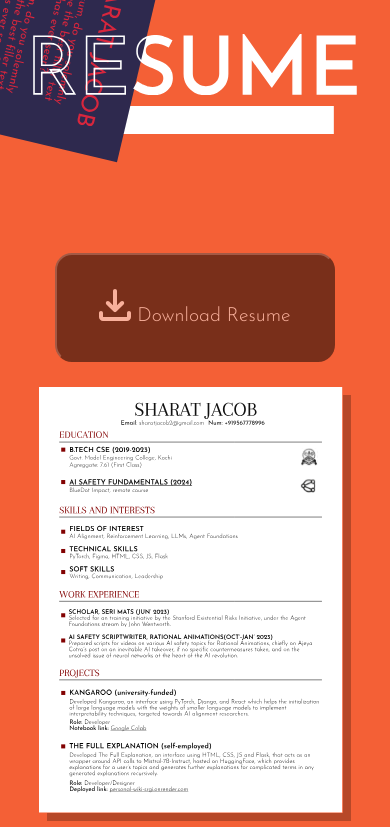
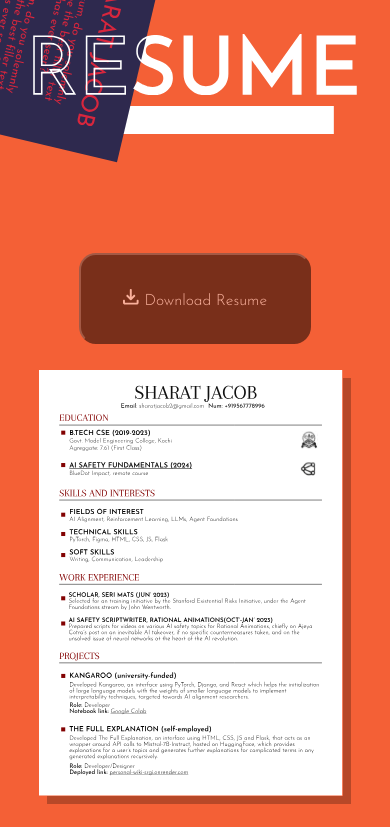
Before and after one commit to Sharatjacob2/main_website, a React (Create React App) app: page /resume in a window 390 px wide. Shown: the top 827 px of the page. Built offline with nearby package versions, Linux system fonts and the light colour scheme.

Commit message:
root min height css

```diff
--- a/src/index.css
+++ b/src/index.css
@@ -2,7 +2,7 @@ body {
   margin: 0;
   background-color: #cac4f2;
   width: 100%;
-  height: 100%;
+  min-height: 100%;
 }
 
 #root{
--- a/src/resumePage/Resume.css
+++ b/src/resumePage/Resume.css
@@ -7,7 +7,7 @@
 
 .downloadtext{
     display: inline;
-    font-size: 5vw;
+    font-size: 4vw;
     font-weight: 300;
 }
 
@@ -49,5 +49,8 @@
 .pageone{
     margin-top: 3vh;
 }
-
+.download-icon{
+    width: 4vw;
+    height: 4vw;
 }
+}
```
